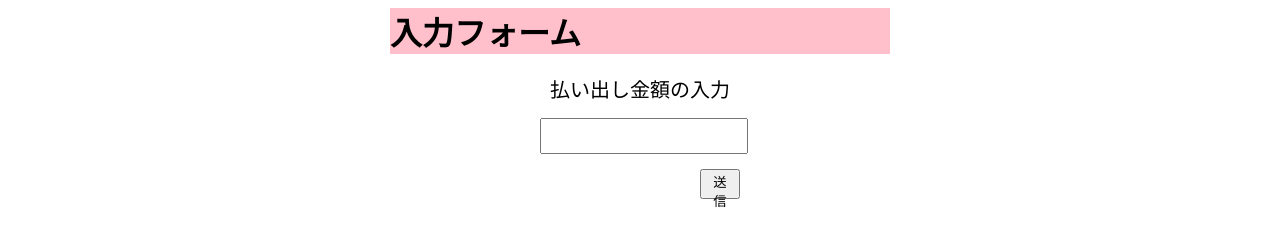
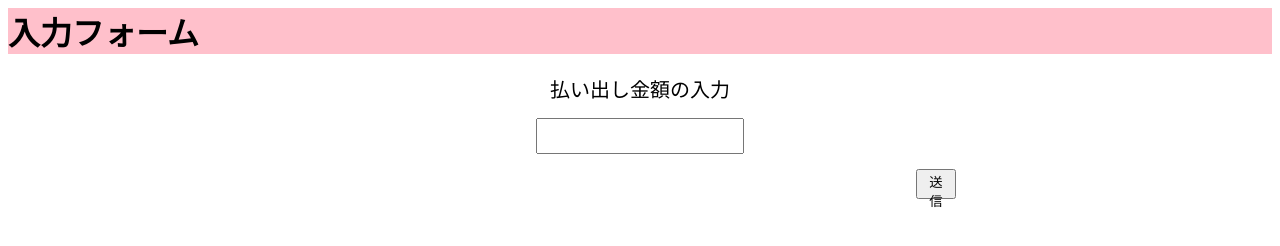
Before and after one commit to koppen1001/money_management, a plain HTML site: page index.html in a window 1280 px wide. Drawn offline with Linux system fonts and the light colour scheme.

Commit message:
Add files via upload

```diff
--- a/css.css
+++ b/css.css
@@ -1,12 +1,12 @@
 form{
-  width: 200px;
+  width: 100%;
   margin: 0 auto;
   margin-top: 20px;
   text-align: center;
 }
 
 h1{
-  width: 500px;
+  width: 100%;
   text-align:left;
   margin: 0 auto;
   background-color: pink;
@@ -14,6 +14,7 @@ h1{
 
 button{
 float: right;
+margin-right: 25%;
 }
 
 input{
--- a/index.html
+++ b/index.html
@@ -8,7 +8,7 @@
   <body>
     <h1>入力フォーム</h1>
       <form action="https://docs.google.com/forms/u/0/d/e/1FAIpQLSf0Pc-W-VmRyaJfnBT24wa5mfSbw88AYPCJWeu5GLPWeHBZTQ/formResponse" method="post"　class="send_form">
-          <a>払い出し金額の入力</a>
+          <a>払い出し金額の入力</a><br>
           <input type="text" inputmode="numeric" name="entry.1713968567"><br>
           <button type="submit">送信</button>
     </form>
```
